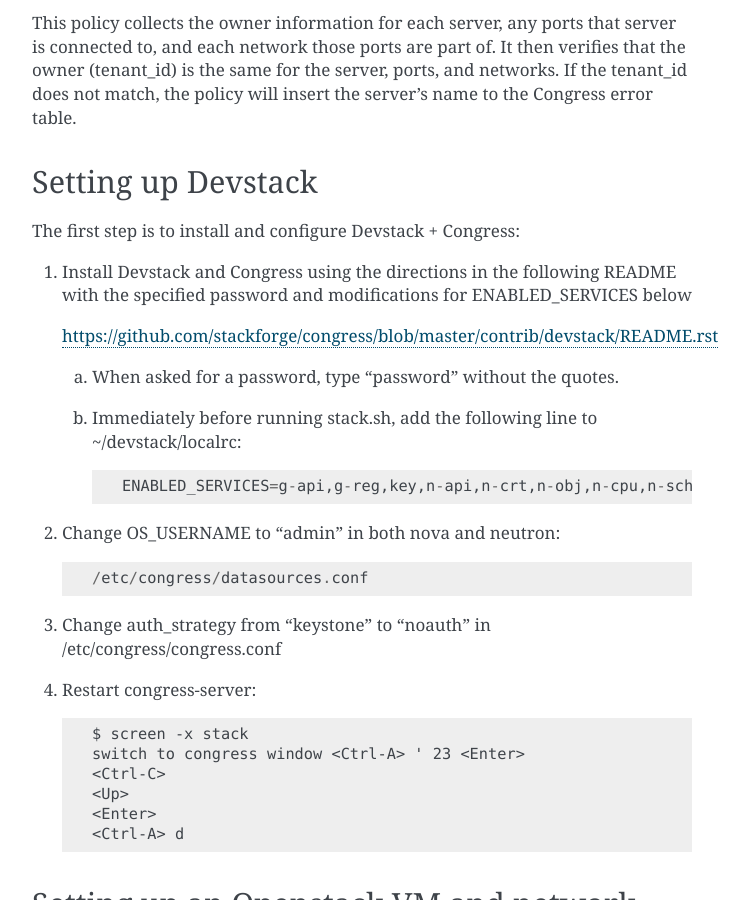
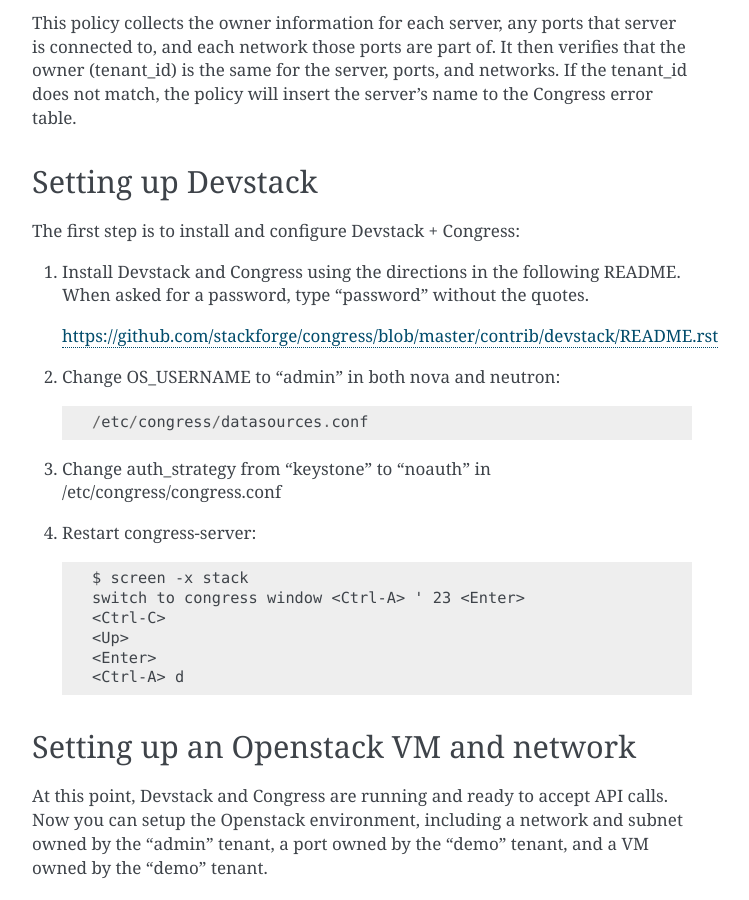
Before and after one commit to openstack-archive/congress, a Sphinx documentation site: the page built from doc/source/tutorial-tenant-sharing.rst, in a window 1280 px wide and 900 px high, scrolled down 575 px. Shown: the whole window, without its empty margins (388-1137 px from the left). Built offline with Sphinx 7.4.7, drawn with Linux system fonts in a browser that asks for light colours.

```diff
--- a/doc/source/tutorial-tenant-sharing.rst
+++ b/doc/source/tutorial-tenant-sharing.rst
@@ -30,16 +30,9 @@
 The first step is to install and configure Devstack + Congress:
 
 1) Install Devstack and Congress using the directions in the following
-   README with the specified password and modifications for
-   ENABLED_SERVICES below
+   README.  When asked for a password, type "password" without the quotes.
 
    https://github.com/stackforge/congress/blob/master/contrib/devstack/README.rst
-
-   a) When asked for a password, type "password" without the quotes.
-
-   b) Immediately before running stack.sh, add the following line to ~/devstack/localrc::
-
-        ENABLED_SERVICES=g-api,g-reg,key,n-api,n-crt,n-obj,n-cpu,n-sch,n-cauth,horizon,mysql,rabbit,sysstat,cinder,c-api,c-vol,c-sch,n-cond,quantum,q-svc,q-agt,q-dhcp,q-l3,q-meta,q-lbaas,n-novnc,n-xvnc,q-lbaas
 
 2) Change OS_USERNAME to "admin" in both nova and neutron::
 
```
Also changed, not shown: README.rst (+5 -5 lines).
